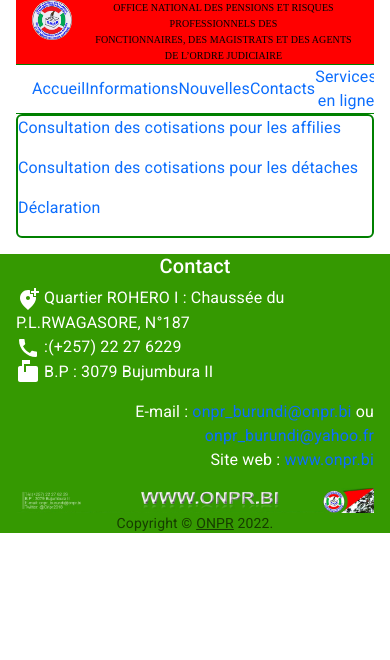
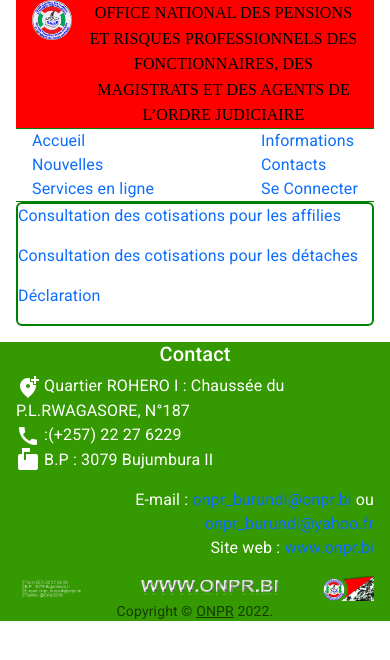
Before and after one commit to Jean-Lionel/onpr-react, a React (Create React App) app: page /detail in a window 390 px wide. Shown: the top 660 px of the page. Built offline with nearby package versions, Linux system fonts and the light colour scheme.

Commit message:
hello world

```diff
--- a/src/Pages/DetailBlog.jsx
+++ b/src/Pages/DetailBlog.jsx
@@ -8,7 +8,7 @@ import ReactQuill from "react-quill";
 
 const DetailBlog = () => {
     const { id } = useParams();
-    const { data, isLoading, error } = useFetchData("articles/" + id);
+    const { data, isLoading } = useFetchData("articles/" + id);
     const [artcle, setArtcle] = useState(null);
 
     useEffect(() => {
@@ -18,11 +18,10 @@ const DetailBlog = () => {
         }
 
     }, [data, artcle])
-    return (<>
+    return (<Box>
          <Container maxWidth="lg">
             <Header />
             {isLoading && <LinearProgress color="success" />}
-
 
             <Box>
                 <Grid container spacing={2}>
@@ -33,7 +32,7 @@ const DetailBlog = () => {
                         </h4>
 
                         <div>
-                            <img src={artcle.image_source_url} className="" alt={artcle.title } />
+                            <img src={artcle.image_source_url} className="container-fluid" alt={artcle.title } />
                         </div>
 
                         <ReactQuill
@@ -60,7 +59,7 @@ const DetailBlog = () => {
             </Box>
         </Container>
         <Footer />
-    </>);
+    </Box>);
 }
 
 export default DetailBlog;
--- a/src/blog/Articles/BlogArticlesListe.jsx
+++ b/src/blog/Articles/BlogArticlesListe.jsx
@@ -13,7 +13,7 @@ const  BlogArticlesListe= () => {
         {error && <p>Error: {error.message}</p>}
         <Grid container rowSpacing={1} columnSpacing={{ xs: 1, sm: 1, md: 3 }}>
         {articlesList && articlesList.map(article => (
-            <Grid item key={article.id}  md={4} sm={6}>
+            <Grid item key={article.id}  md={4} xs={12}>
                 <CardBlog   article={article}/>
             </Grid>
 
--- a/src/blog/Articles/CardBlog.jsx
+++ b/src/blog/Articles/CardBlog.jsx
@@ -13,7 +13,12 @@ export default function CardBlog(props) {
   const history = useHistory();
 
   return (
-    <Card sx={{ maxWidth: 300 }} className="card_blog">
+    <Card sx={{
+      maxWidth: {md: 300, xs: '100%'}
+    }} className="card_blog"
+
+    onClick={() => history.push("/detail/"+article.id)}
+    >
       <CardMedia
         className="image_artcle"
         component="img"
@@ -21,7 +26,7 @@ export default function CardBlog(props) {
         image={article.image_source_url}
         alt={article.title}
 
-        onClick={() => history.push("/detail/"+article.id)}
+
       />
       <CardContent>
         <Typography gutterBottom variant="body2" component="div">
--- a/src/blog/Header.js
+++ b/src/blog/Header.js
@@ -36,7 +36,7 @@ function Header(props) {
           <Grid item md={8} xs={ 10}>
             <Typography variant="h6" sx={{
               fontFamily: "cascadia",
-              fontSize: { md: "18px", xs:"10px" }
+              fontSize: { md: "1.2rem", xs:"1rem" }
           }} color="black" >
            OFFICE NATIONAL DES PENSIONS ET RISQUES PROFESSIONNELS DES <br />
            FONCTIONNAIRES, DES MAGISTRATS ET DES AGENTS DE L’ORDRE JUDICIAIRE
@@ -48,7 +48,15 @@ function Header(props) {
       <Toolbar
         component="nav"
         variant="dense"
-        sx={{ justifyContent: 'space-between', overflowX: 'auto', borderBottom: 1, borderColor: 'green' }}
+        sx={{
+          display: { md: "flex", xs: "grid" },
+          gridTemplateColumns: '1fr auto',
+          justifyContent: 'space-between',
+          textAlign: 'left',
+          overflowX: 'auto',
+          borderBottom: 1,
+          borderColor: 'green'
+        }}
       >
         {sections.map((section) => (
         <>
@@ -60,7 +68,13 @@ function Header(props) {
             key={section.title}
             variant="body2"
             href={section.url}
-            sx={{ p: 1, flexShrink: 0 }}
+              sx={
+                {
+                  p: 1,
+                  flexShrink: 0,
+                  display: 'block',
+                  textAlign: 'left'
+                }}
             to={section.url}
           >
             {section.title}
--- a/src/components/web/ListeCotisationClient.jsx
+++ b/src/components/web/ListeCotisationClient.jsx
@@ -1,7 +1,7 @@
 import SearchBar from "material-ui-search-bar";
 import { useState } from "react";
 import axios from "axios";
-import { Alert, Box, CssBaseline, Grid, LinearProgress } from "@mui/material";
+import { Alert, Box, Button, CssBaseline, Grid, LinearProgress } from "@mui/material";
 import DataTable from 'react-data-table-component';
 
 
@@ -74,8 +74,20 @@ const ListeCotisationClient = () => {
 
 
     return ( <div>
-         <SearchBar onChange={setMatricule} size="small" onRequestSearch={searchInformation} placeholder="Saisissez ici votre Numéro matricule ONPR" />
 
+        <div className="row">
+            <div className="col-md-6">
+                <SearchBar onChange={setMatricule}
+                size="small"
+                onRequestSearch={searchInformation}
+                placeholder="Saisissez ici votre Numéro matricule ONPR" />
+            </div>
+            <div className="col-md-6">
+
+                <Button variant="outlined" onclick={searchInformation}>Ok</Button>
+            </div>
+
+        </div>
         <Box>
             <h6>Liste des cotisations</h6>
         </Box>
```
